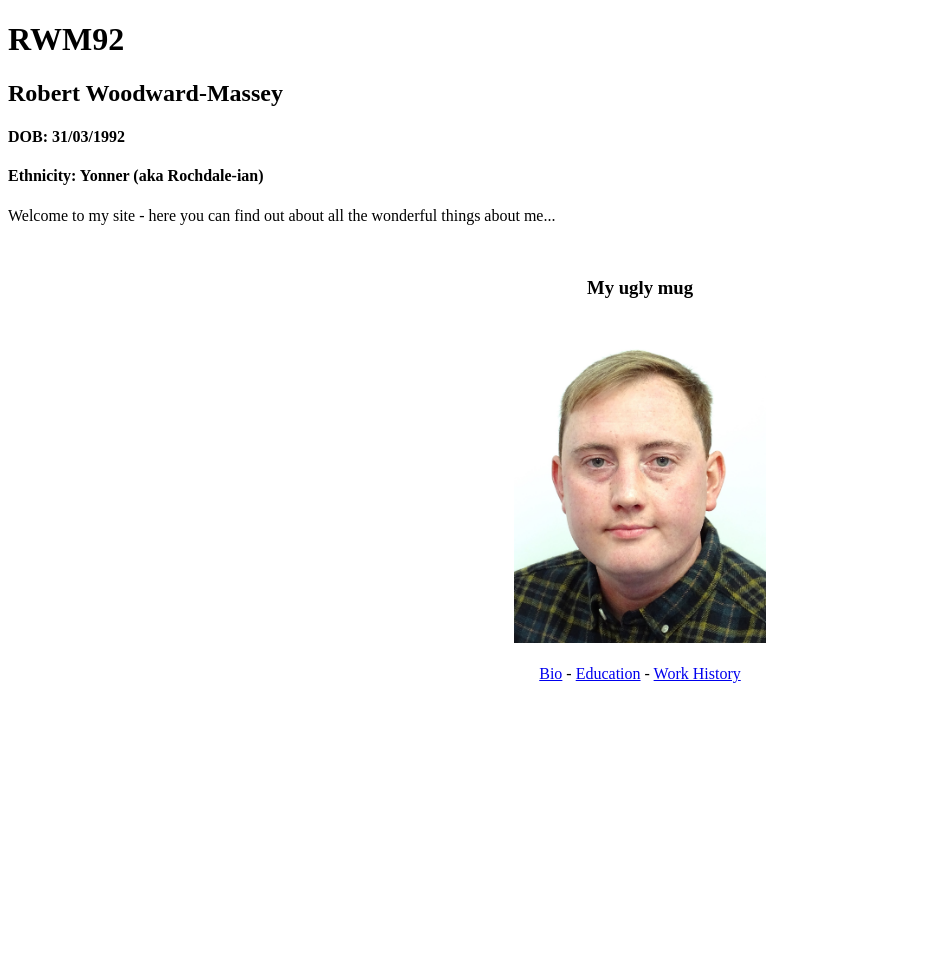
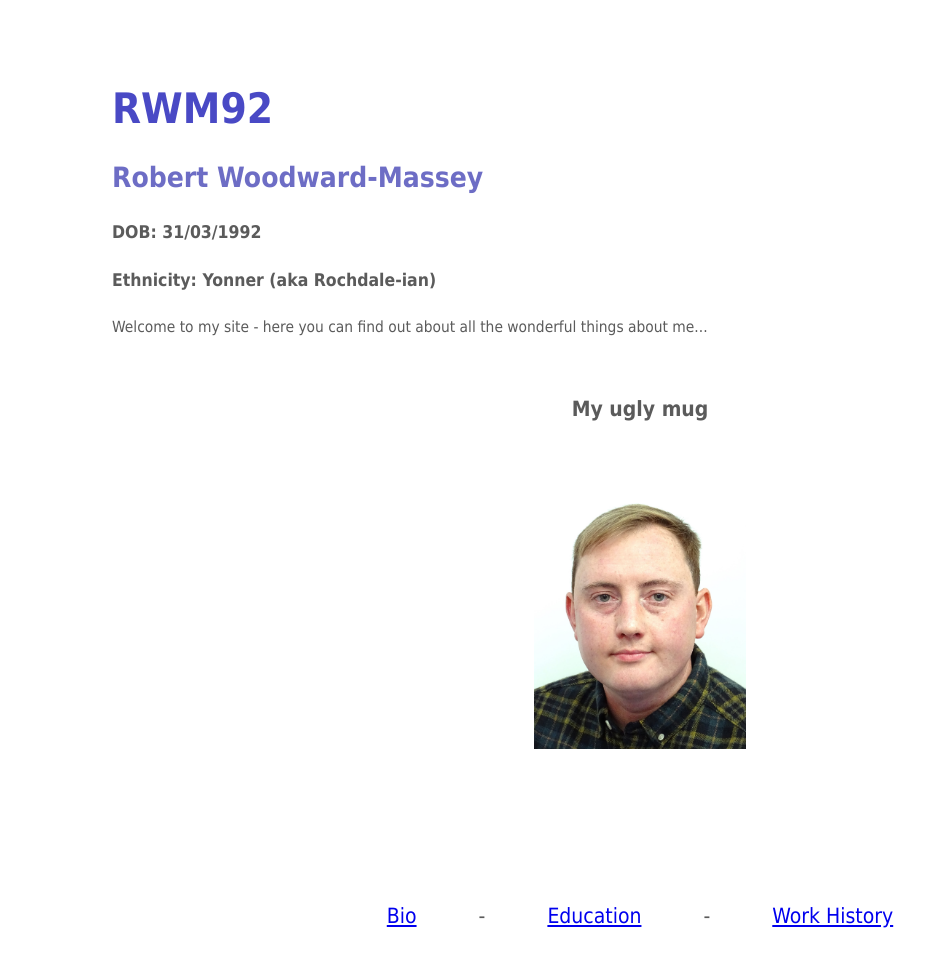
Before and after one commit to robwm192/RWM-website, a plain HTML site: page index.html in a window 1280 px wide. Shown: the whole page, without its empty margins (0-948 px from the left). Before the commit the page ends 800 px from the top, so only its background shows below. Drawn offline with Linux system fonts and the light colour scheme.

Commit message:
added some CSS

```diff
--- a/index.html
+++ b/index.html
@@ -1,8 +1,9 @@
 <!DOCTYPE html>
+<link rel="stylesheet" href="style/main.css" type="text/css" />
 
 <html lang="en">
     <head>
-        <title>RWM92</title>
+        <title>RWM92 Home</title>
     </head>
 
     <body>
@@ -14,7 +15,6 @@
         <h4>Ethnicity: Yonner (aka Rochdale-ian)</h4>
         <p>Welcome to my site - here you can find out about all the wonderful things about me...</p>
     </div>
-    <br>
 
     <div>
         <center>
@@ -24,11 +24,13 @@
     </div>
     <br>
     <div>
+        <hyperlinks>
         <center>
         <a href="bio.html">Bio</a><span> -</span>
         <a href="education.html">Education</a><span> -</span>
         <a href="employment.html">Work History</a>
         </center>
+        </hyperlinks>
     </div>
 
     </body>
--- /dev/null
+++ b/style/main.css
@@ -0,0 +1,45 @@
+:root {
+    font-size: 14px;
+    font-family: Tahoma;
+    display: flex;
+}
+
+* {
+    padding: 1rem,;
+    margin: 2rem;
+    box-sizing: border-box;
+}
+
+h1 {
+    font-weight: bold;
+    color: rgba(58, 58, 192, 0.92);
+    font-size: 3rem;
+}
+
+h2 {
+    font-weight: bold;
+    color: rgba(97, 97, 192, 0.92);
+    font-size: 2rem;
+}
+
+h3 {
+    color: rgba(58, 58, 58, 0.83);
+    font-size: 1.5rem;
+}
+
+h4 {
+    color: rgba(58, 58, 58, 0.83);
+    font-size: 1.25rem;
+}
+
+p {
+    color: rgba(58, 58, 58, 0.83);
+    font-size: 1.1rem;
+    padding-bottom: 3%;
+}
+
+hyperlinks {
+    padding-top: 2%;
+    color: rgba(58, 58, 58, 0.83);
+    font-size: 1.5rem;
+}
```
Also changed, not shown: bio.html (+15 -2 lines), education.html (+14 -2 lines), employment.html (+14 -2 lines).
